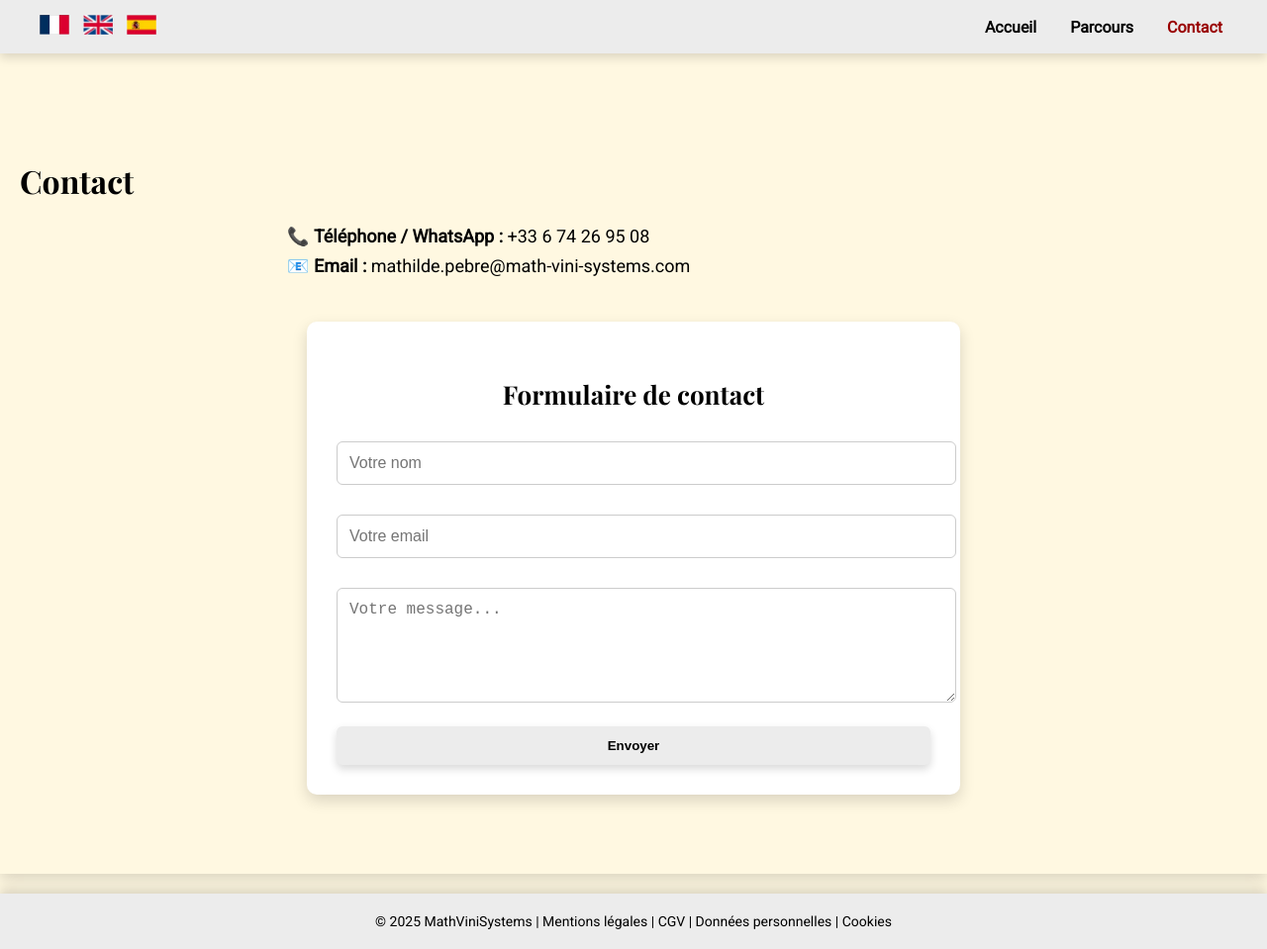
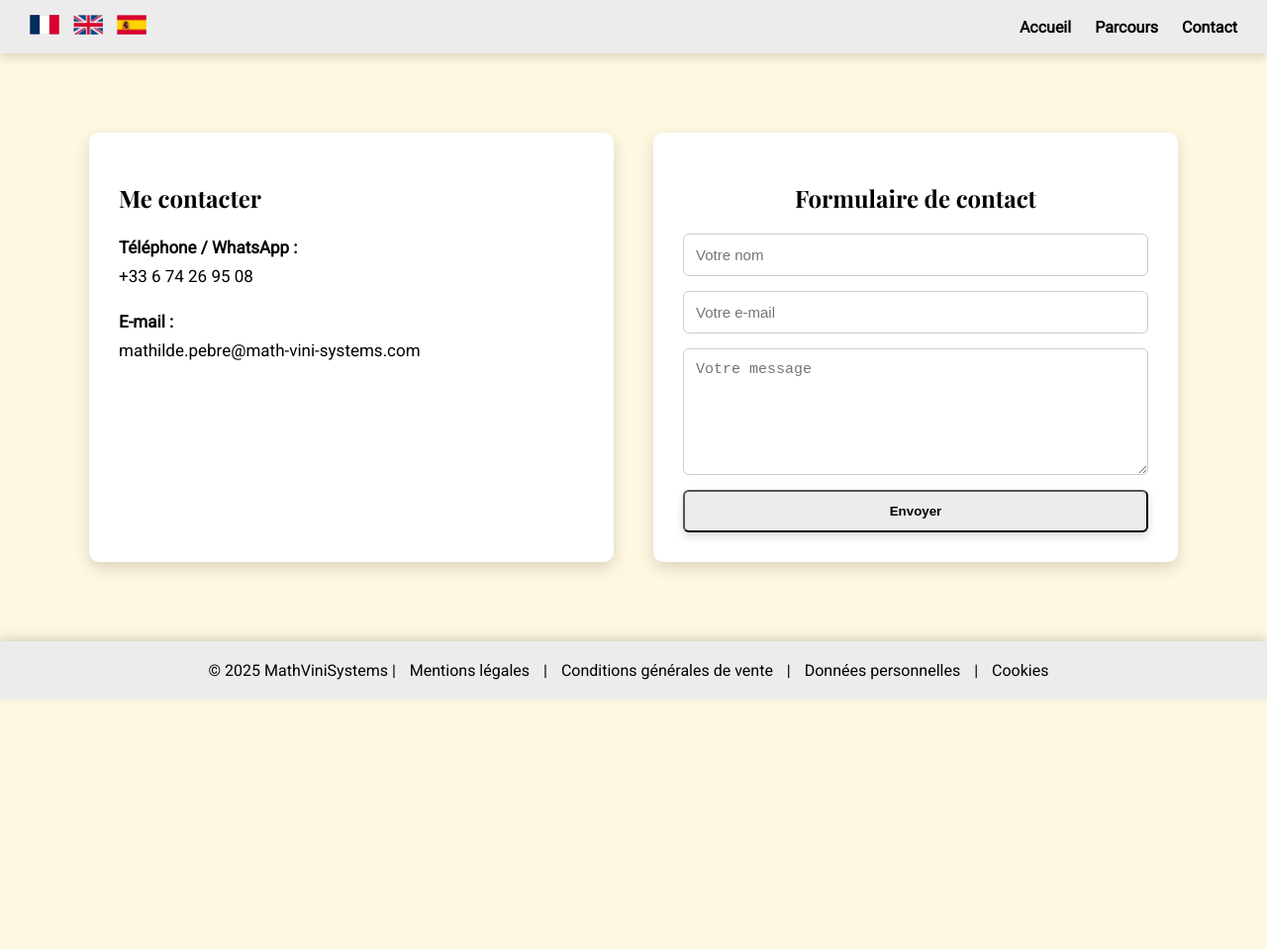
Before and after one commit to MathViniSystems/mathvinisystems.github.io, a plain HTML site: page contact.html in a window 1280 px wide. Shown: the whole page at 99% size. After the commit the page ends 800 px from the top, so only its background shows below. Drawn offline with nearby package versions, Linux system fonts and the light colour scheme.

Commit message:
Update contact.html

```diff
--- a/contact.html
+++ b/contact.html
@@ -3,19 +3,19 @@
 <head>
     <meta charset="UTF-8">
     <meta name="viewport" content="width=device-width, initial-scale=1.0">
-    <title>Contact – MathViniSystems</title>
+    <title>MathViniSystems – Contact</title>
 
     <!-- Police -->
     <link href="https://fonts.googleapis.com/css2?family=Playfair+Display:wght@600;700&family=Roboto&display=swap" rel="stylesheet">
 
     <style>
-        /* ===== Palette de couleurs ===== */
+        /* ===== Palette ===== */
         :root {
             --header-bg: #ECECEC;
             --text-color: #000000;
             --accueil-bg: #FFF8E1;
             --consulting-bg: #D2B48C;
-            --ai-bg: rgba(153,0,0,0.7);
+            --ai-bg: rgba(153, 0, 0, 0.7);
             --softwares-bg: #A3B18A;
             --physical-bg: #FFF8E1;
             --btn-bg: #ECECEC;
@@ -30,116 +30,139 @@
             color: var(--text-color);
         }
 
-        a { text-decoration: none; color: inherit; }
+        a {
+            color: inherit;
+            text-decoration: none;
+        }
 
-        /* ===== Header ===== */
+        /* ===== Entête ===== */
         .menu-container {
             display: flex;
             justify-content: space-between;
             align-items: center;
-            padding: 15px 30px;
             background-color: var(--header-bg);
             box-shadow: 0 4px 10px var(--shadow-color);
+            padding: 15px 30px;
             position: sticky;
             top: 0;
             z-index: 100;
         }
 
-        .menu-links a {
-            margin: 0 15px;
-            font-weight: bold;
-            transition: color 0.3s;
+        .flags img {
+            width: 30px;
+            margin-right: 10px;
         }
 
-        .menu-links a:hover { color: #990000; }
-
-        .flags img {
-            width: 30px;
-            margin-left: 10px;
-            cursor: pointer;
+        .menu-links a {
+            margin-left: 20px;
+            font-weight: bold;
         }
 
-        /* ===== Section Contact ===== */
-        #contact-section {
-            background-color: var(--accueil-bg);
-            padding: 80px 20px;
-            margin-bottom: 20px;
-            box-shadow: 0 6px 15px var(--shadow-color);
+        .menu-links a:hover {
+            color: #990000;
         }
 
-        #contact-section h2 {
+        /* ===== Mise en page principale ===== */
+        #contact-wrapper {
+            max-width: 1100px;
+            margin: 60px auto;
+            display: flex;
+            justify-content: space-between;
+            gap: 40px;
+            padding: 20px;
+        }
+
+        /* ===== Section coordonnées ===== */
+        #contact-info {
+            flex: 1;
+            padding: 30px;
+            background-color: white;
+            box-shadow: 0 6px 15px var(--shadow-color);
+            border-radius: 10px;
+        }
+
+        #contact-info h2 {
             font-family: 'Playfair Display', serif;
-            font-size: 32px;
             margin-bottom: 20px;
         }
 
-        #contact-info {
-            max-width: 700px;
-            margin: 0 auto 40px auto;
-            font-size: 18px;
+        #contact-info p {
+            font-size: 17px;
             line-height: 1.7;
         }
 
-        /* ===== Formulaire ===== */
-        .form-container {
-            max-width: 600px;
-            margin: 0 auto;
-            background: white;
+        /* ===== Section formulaire ===== */
+        #contact-form {
+            flex: 1;
             padding: 30px;
+            background-color: white;
+            box-shadow: 0 6px 15px var(--shadow-color);
             border-radius: 10px;
-            box-shadow: 0 6px 15px var(--shadow-color);
         }
 
-        .form-container h3 {
+        #contact-form h2 {
             font-family: 'Playfair Display', serif;
-            font-size: 26px;
             margin-bottom: 20px;
             text-align: center;
         }
 
-        .form-container input,
-        .form-container textarea {
-            width: 100%;
-            padding: 12px;
-            margin: 10px 0 20px 0;
-            border: 1px solid #ccc;
-            border-radius: 6px;
-            font-size: 16px;
+        form {
+            display: flex;
+            flex-direction: column;
+            gap: 15px;
         }
 
-        .form-container button {
-            width: 100%;
+        input, textarea {
             padding: 12px;
+            border-radius: 6px;
+            border: 1px solid #ccc;
+            font-size: 15px;
+        }
+
+        .btn {
             background-color: var(--btn-bg);
-            border: none;
+            padding: 12px;
             border-radius: 6px;
             font-weight: bold;
+            cursor: pointer;
             box-shadow: 0 4px 8px var(--shadow-color);
-            cursor: pointer;
-            transition: all 0.3s;
+            transition: 0.3s;
         }
 
-        .form-container button:hover {
+        .btn:hover {
             background-color: var(--btn-hover);
             transform: translateY(-3px);
         }
 
-        /* ===== Footer ===== */
+        /* ===== Pied de page ===== */
         footer {
             background-color: var(--header-bg);
             text-align: center;
             padding: 20px;
-            font-size: 14px;
+            margin-top: 60px;
             box-shadow: 0 -4px 10px var(--shadow-color);
         }
 
-        footer a:hover { color: #990000; }
+        footer a {
+            margin: 0 10px;
+        }
+
+        footer a:hover {
+            color: #990000;
+        }
+
+        /* ===== Responsive ===== */
+        @media (max-width: 900px) {
+            #contact-wrapper {
+                flex-direction: column;
+            }
+        }
     </style>
 </head>
 
 <body>
 
-    <!-- ===== Header ===== -->
+    <!-- ===== MENU ===== -->
     <div class="menu-container">
         <div class="flags">
             <img src="images/fr.png" alt="FR">
@@ -150,37 +173,39 @@
         <div class="menu-links">
             <a href="index.html">Accueil</a>
             <a href="parcours.html">Parcours</a>
-            <a href="contact.html" style="color:#990000;">Contact</a>
+            <a href="contact.html">Contact</a>
         </div>
     </div>
 
-    <!-- ===== Section Contact ===== -->
-    <section id="contact-section">
-        <h2>Contact</h2>
+    <!-- ===== CONTENU ===== -->
+    <div id="contact-wrapper">
 
+        <!-- Coordonnées -->
         <div id="contact-info">
-            📞 <strong>Téléphone / WhatsApp :</strong> +33 6 74 26 95 08<br>
-            📧 <strong>Email :</strong> <a href="mailto:mathilde.pebre@math-vini-systems.com">mathilde.pebre@math-vini-systems.com</a>
+            <h2>Me contacter</h2>
+            <p><strong>Téléphone / WhatsApp :</strong><br>+33 6 74 26 95 08</p>
+            <p><strong>E-mail :</strong><br>mathilde.pebre@math-vini-systems.com</p>
         </div>
 
         <!-- Formulaire -->
-        <div class="form-container">
-            <h3>Formulaire de contact</h3>
+        <div id="contact-form">
+            <h2>Formulaire de contact</h2>
 
             <form>
-                <input type="text" name="name" placeholder="Votre nom" required>
-                <input type="email" name="email" placeholder="Votre email" required>
-                <textarea name="message" rows="5" placeholder="Votre message..." required></textarea>
-                <button type="submit">Envoyer</button>
+                <input type="text" placeholder="Votre nom" required>
+                <input type="email" placeholder="Votre e-mail" required>
+                <textarea rows="6" placeholder="Votre message" required></textarea>
+                <button class="btn" type="submit">Envoyer</button>
             </form>
         </div>
-    </section>
 
-    <!-- ===== Footer ===== -->
+    </div>
+
+    <!-- ===== FOOTER ===== -->
     <footer>
-        &copy; 2025 MathViniSystems |
+        © 2025 MathViniSystems |
         <a href="#">Mentions légales</a> |
-        <a href="#">CGV</a> |
+        <a href="#">Conditions générales de vente</a> |
         <a href="#">Données personnelles</a> |
         <a href="#">Cookies</a>
     </footer>
```
